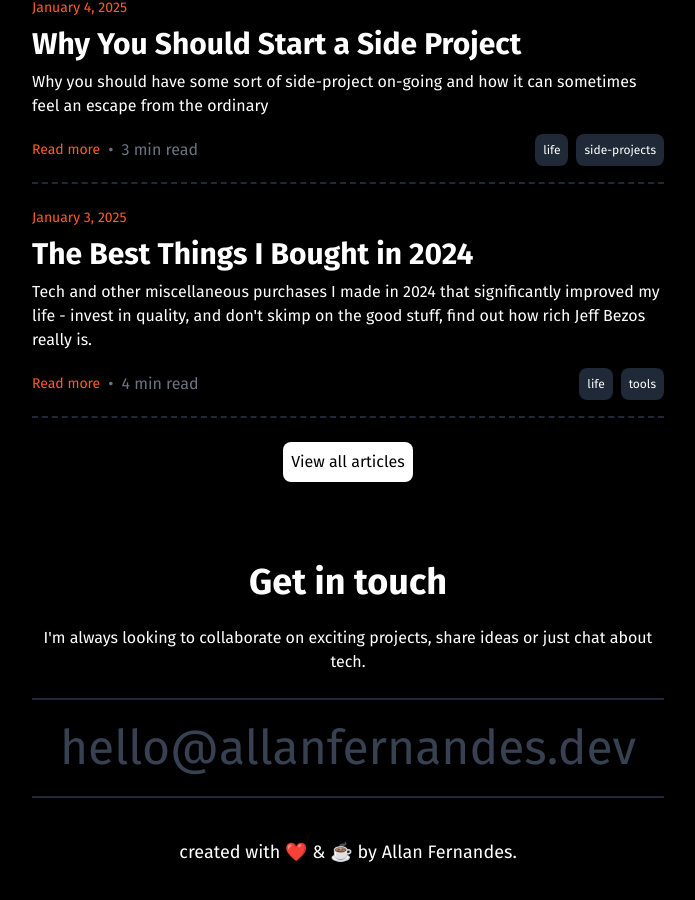
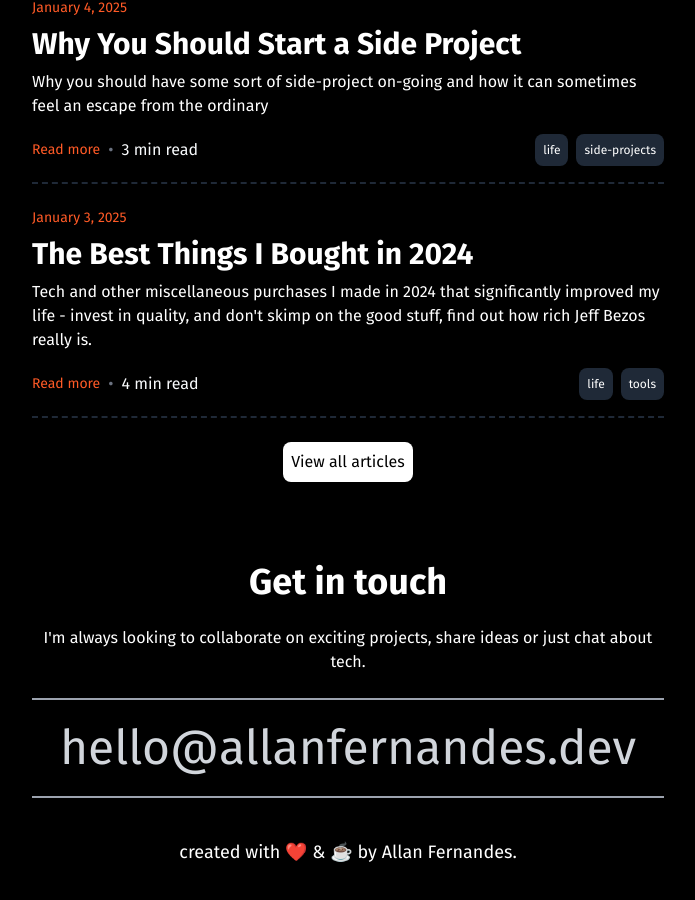
Before and after one commit to allanmosesfernandes/portfolio2025, a Next.js app: page / in a window 1280 px wide. Shown: the part 3340-4240 px from the top of the page, without its empty margins (292-987 px from the left). Built offline with nearby package versions, Linux system fonts and the light colour scheme.

Commit message:
increasing contrast + adding descriptive link texts

```diff
--- a/package.json
+++ b/package.json
@@ -16,7 +16,6 @@
         "autoprefixer": "^10.4.20",
         "geist": "^1.3.1",
         "gray-matter": "^4.0.3",
-        "highlight.js": "^11.11.1",
         "next": "^15.1.3",
         "postcss": "^8.4.49",
         "react": "^18.3.1",
--- a/src/app/blog/[slug]/page.js
+++ b/src/app/blog/[slug]/page.js
@@ -3,7 +3,6 @@ import { formatDate } from '@/app/utils';
 import Link from 'next/link';
 import ScrollIndicator from './ScrollIndicator';
 import SocialShareComponent from '../SocialShareComponent';
-import hljs from 'highlight.js';
 
 // This function runs on the server and generates metadata for each page
 export async function generateMetadata({ params }) {
--- a/src/components/Blogs.jsx
+++ b/src/components/Blogs.jsx
@@ -5,7 +5,7 @@ import Link from 'next/link';
 const BlogsArticles = ({ posts }) => {
     const limitedPosts = posts.slice(0, 3);
     return (
-        <div className='mt-20'>
+        <div className="mt-20">
             <p className="text-black dark:text-white font-bold flex items-center text-center d-flex justify-center mb-6 text-4xl">
                 Blog
             </p>
@@ -26,9 +26,12 @@ const BlogsArticles = ({ posts }) => {
                                     className="text-sm text-pantone hover:underline hover:text-pantone"
                                 >
                                     Read more
+                                    <span class="sr-only">about {post.title}</span>
                                 </Link>
                                 <span className="text-gray-500">&bull;</span>
-                                <p className="text-gray-500">{post.readingTime} min read</p>
+                                <p className="dark:text-slate-50 text-gray-500">
+                                    {post.readingTime} min read
+                                </p>
                             </div>
                             <div className="flex gap-2">
                                 {post.tags.map((tag, index) => {
--- a/src/components/Contact.jsx
+++ b/src/components/Contact.jsx
@@ -1,22 +1,23 @@
 const Contact = () => {
     return (
         <div className="mb-6">
-            <div className='mb-6'>
+            <div className="mb-6">
                 <p className="text-black dark:text-white font-bold flex items-center text-center d-flex justify-center mb-6 text-4xl">
                     Get in touch
                 </p>
                 <p className="text-black dark:text-white flex items-center text-center d-flex justify-center mb-6">
-                    I'm always looking to collaborate on exciting projects, share ideas or just chat about tech.
+                    I'm always looking to collaborate on exciting projects, share ideas or just chat
+                    about tech.
                 </p>
             </div>
             <a
                 href="mailto:hello@allanfernandes.dev"
                 title=""
-                className="font-medium text-black dark:text-gray-700 text-3xl sm:text-5xl text-center border-y-2 border-gray-800 py-6 my-6 flex flex-wrap justify-center"
+                className="font-medium text-black dark:text-gray-300 text-3xl sm:text-5xl text-center border-y-2 border-gray-400 py-6 my-6 flex flex-wrap justify-center"
             >
                 hello@allanfernandes.dev
             </a>
-            <p className='text-black dark:text-white text-center text-lg mt-10 mb-20'>
+            <p className="text-black dark:text-white text-center text-lg mt-10 mb-20">
                 created with ❤️ & ☕ by Allan Fernandes.
             </p>
         </div>
```
Also changed, not shown: 1 other file (tests, documents, lock files or other folders).
